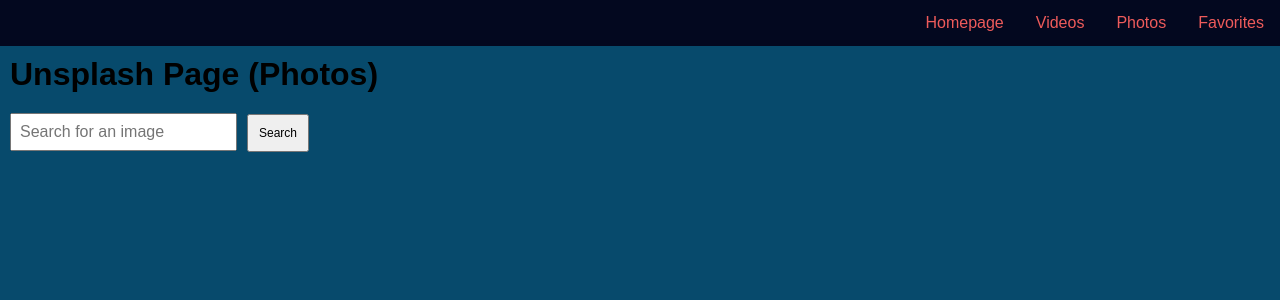
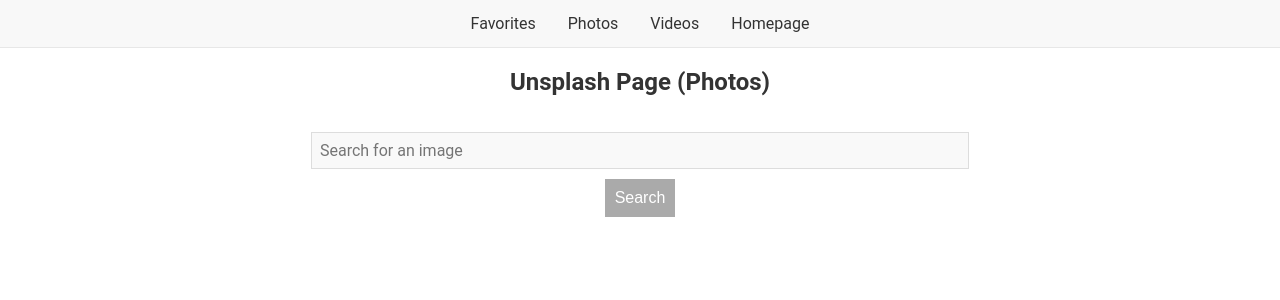
Before and after one commit to Kazi27/moodboard-frontend, a React (Create React App) app in the folder src/: page /photos in a window 1280 px wide. Shown: the top 300 px of the page. Built offline with nearby package versions, Linux system fonts and the light colour scheme.

Commit message:
made it look nice, having a issue w caption size

```diff
--- a/src/styles.css
+++ b/src/styles.css
@@ -1,50 +1,60 @@
 body {
-  font-family: 'Arial', sans-serif;
+  font-family: 'Roboto', sans-serif;
   margin: 0;
-  background-color: rgb(7, 74, 108);
+  background-color: #ffffff;
 }
 
 .navbar {
-  background-color: #03081f;
-  overflow: hidden;
+  background-color: #f8f8f8;
+  border-bottom: 1px solid #e7e7e7;
+  text-align: center; /* Align nav items to the center */
 }
 
 .navbar a {
-  float: right;
-  display: block;
-  color: #ee5b5b;
+  display: inline-block; /* Change to inline-block for center alignment */
+  color: #333;
   text-align: center;
   padding: 14px 16px;
   text-decoration: none;
 }
 
 .navbar a:hover {
-  background-color: rgb(111, 98, 170);
+  background-color: #ddd;
   color: black;
 }
 
 input {
-  margin: 10px;
+  margin: 10px auto; /* Auto for horizontal centering */
+  display: block; /* Block to fill width */
   padding: 8px;
   font-size: 16px;
+  border: 1px solid #ddd;
+  background-color: #f9f9f9;
+  width: 50%; /* Adjust width as necessary */
+  font-family: 'Roboto', sans-serif; /* Modern font */
 }
 
 button {
   padding: 10px;
-  font-size: 12px;
+  font-size: 16px;
   cursor: pointer;
+  background-color: #aaa; /* Neutral gray */
+  color: white;
+  border: none;
+  margin: 0 auto; /* Auto for horizontal centering */
+  display: block; /* Block to fill width */
 }
 
-h1 {
-  margin-top: 0px;
-  margin-bottom: 0px;
-  padding: 10px;
+button:hover {
+  background-color: #888; /* Darker gray on hover */
 }
 
-h2 {
-  margin-top: 0px;
-  margin-bottom: 0px;
-  padding: 10px;
+h1, h2 {
+  font-size: 24px;
+  color: #333;
+  text-align: center; /* Centered text */
+  margin-top: 0;
+  padding: 20px;
 }
 
 .image-container {
@@ -52,44 +62,37 @@
   grid-template-columns: repeat(auto-fill, minmax(200px, 1fr));
   gap: 16px;
   margin-top: 20px;
+  align-items: start; /* Align items to the start of the grid area */
 }
+
+
 
 .image-container .image-item {
   position: relative;
+  border: 1px solid #ddd;
+  box-shadow: 2px 2px 5px rgba(0,0,0,0.1);
 }
 
 .image-container img {
   width: 100%;
-  height: 200px; /*fixed height for alignment issue */
-  object-fit: cover; /* aspect ratio maintained */
+  height: 200px; /* Fixed height, if you want all images to be the same height */
+  object-fit: cover; /* This will cover the area, cropping the image if necessary */
 }
 
-/* .caption {
+.caption {
+  display: none; /* Hide the caption initially */
   position: absolute;
   bottom: 0;
   left: 0;
   right: 0;
-  background-color: rgba(0, 0, 0, 0.7);
-  color: rgb(142, 143, 168);
+  background-color: rgba(255, 255, 255, 0.8);
+  color: #333;
   padding: 8px;
   text-align: center;
   font-size: 14px;
-} */
-
-.caption {
-  position: absolute;
-  bottom: 0;
-  left: 0;
-  right: 0;
-  background-color: rgba(0, 0, 0, 0.7);
-  color: rgb(142, 143, 168);
-  padding: 8px;
-  text-align: center;
-  font-size: 14px;
-  opacity: 0; /* Initially invisible */
-  transition: opacity 0.3s ease; /* Smooth transition for the hover effect */
+  transition: opacity 0.3s ease;
 }
 
 .image-item:hover .caption {
-  opacity: 1; /* Caption becomes visible on hover */
+  display: block; /* Show the caption on hover */
 }
```
